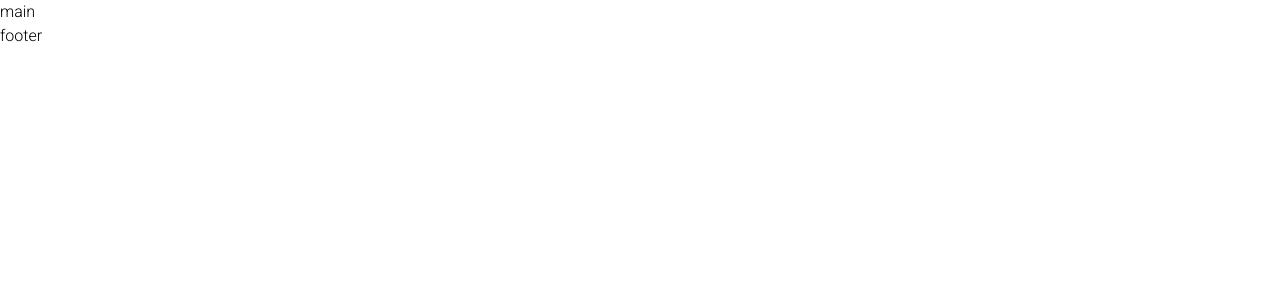
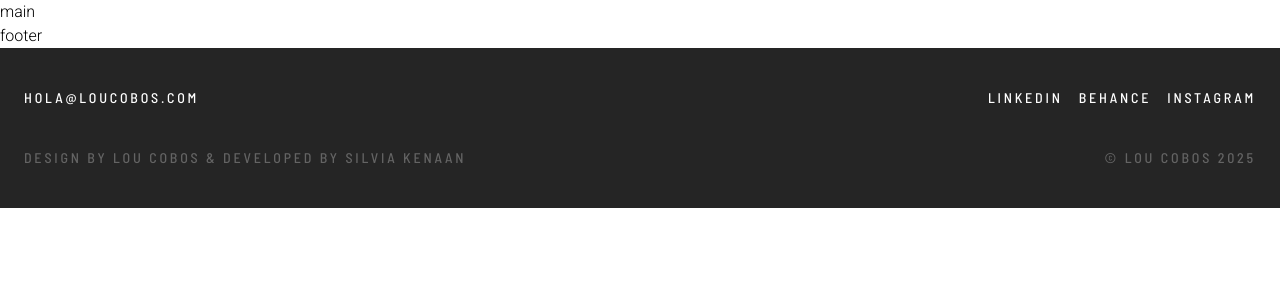
Before and after one commit to BigTogu/ecommerce, a Next.js app: page / in a window 1280 px wide. Shown: the top 300 px of the page. Built offline with nearby package versions, Linux system fonts and the light colour scheme.

Commit message:
Footer (#9)
* feat: add Footer

* feat: add framer motion

* feat: add constants for email and social media and add ui component for the underline animation

* fix: fix issues sonnar

* refactor: delete dribble

```diff
--- a/package.json
+++ b/package.json
@@ -24,6 +24,7 @@
     "*.json": "prettier --write"
   },
   "dependencies": {
+    "framer-motion": "^12.11.4",
     "next": "15.1.7",
     "react": "^19.0.0",
     "react-dom": "^19.0.0"
--- a/src/app/layout.tsx
+++ b/src/app/layout.tsx
@@ -1,5 +1,6 @@
 import { JSX, ReactNode } from "react";
 import { barlow, playfair, roboto } from "./fonts";
+import Footer from "@/components/Footer";
 import "./globals.css";
 
 export default function RootLayout({
@@ -9,7 +10,10 @@ export default function RootLayout({
 }>): JSX.Element {
   return (
     <html lang="es">
-      <body className={`${barlow.variable} ${roboto.variable} ${playfair.variable}`}>{children}</body>
+      <body className={`${barlow.variable} ${roboto.variable} ${playfair.variable}`}>
+        {children}
+        <Footer />
+      </body>
     </html>
   );
 }
--- a/src/app/page.tsx
+++ b/src/app/page.tsx
@@ -2,7 +2,7 @@ import { FC } from "react";
 
 const Home: FC = () => {
   return (
-    <div className="font-base">
+    <div>
       <main>
         <p>main</p>
       </main>
--- a/src/components/Footer/index.tsx
+++ b/src/components/Footer/index.tsx
@@ -1,26 +1,33 @@
 import { FC } from "react";
+import { AnimatedUnderlineLink } from "../UI/AnimatedUnderlineLink/AnimatedUnderlineLink";
+import { CONTACT_EMAIL, SOCIAL_LINKS } from "@/utils/constants";
 
 const Footer: FC = () => {
-    return (
-      <footer className="bg-[#1F1F1F] text-white py-8 px-6 flex flex-col md:flex-row justify-between items-center text-xs tracking-widest">
-        <div className="flex flex-col items-center md:items-start gap-2 mb-4 md:mb-0">
-          <a className="text-white hover:underline" href="mailto:hola@loucobos.com">
-            HOLA@LOUCOBOS.COM
-          </a>
-          <p className="text-gray-500">DESIGN BY LOU COBOS & DEVELOPED BY SILVIA KENAAN</p>
+  return (
+    <footer className="w-full bg-accent text-sm uppercase font-display tracking-[0.2em]">
+      <div className="container mx-auto px-6 py-10 flex justify-between">
+        <div className="flex flex-col gap-10">
+          <address className="not-italic">
+            <AnimatedUnderlineLink href={`mailto:${CONTACT_EMAIL}`} label={CONTACT_EMAIL.toUpperCase()} />
+          </address>
+          <p className="text-textTertiary">Design by Lou Cobos & Developed by Silvia Kenaan</p>
         </div>
 
-        <div className="flex flex-col items-center gap-2">
-          <div className="flex gap-6">
-            <a className="hover:underline" href="#">LINKEDIN</a>
-            <a className="hover:underline" href="#">BEHANCE</a>
-            <a className="hover:underline" href="#">INSTAGRAM</a>
-          </div>
-          <p className="text-gray-500">@LOU COBOS 2025</p>
+        <div className="flex flex-col gap-10 text-end">
+          <nav
+            aria-label="Social Media"
+            className="flex flex-wrap gap-4 text-textSecondary justify-end"
+            role="navigation"
+          >
+            {SOCIAL_LINKS.map(({ label, href }) => (
+              <AnimatedUnderlineLink ariaLabel={`Visit Lou Cobos on ${label}`} href={href} key={label} label={label} />
+            ))}
+          </nav>
+          <p className="text-textTertiary">&copy; Lou Cobos 2025</p>
         </div>
-      </footer>
-    );
-  }
-
+      </div>
+    </footer>
+  );
+};
 
 export default Footer;
--- /dev/null
+++ b/src/components/UI/AnimatedUnderlineLink/AnimatedUnderlineLink.tsx
@@ -0,0 +1,34 @@
+"use client";
+
+import { motion } from "framer-motion";
+import Link from "next/link";
+import { JSX, useState } from "react";
+
+interface Props {
+  href: string;
+  label: string;
+  ariaLabel?: string;
+}
+
+export const AnimatedUnderlineLink = ({ href, label, ariaLabel }: Props): JSX.Element => {
+  const [isHovered, setIsHovered] = useState(false);
+
+  return (
+    <Link
+      aria-label={ariaLabel ?? label}
+      className="relative w-fit block text-textSecondary focus:outline-none focus-visible:outline-hover focus-visible:rounded-sm"
+      href={href}
+      onMouseEnter={() => setIsHovered(true)}
+      onMouseLeave={() => setIsHovered(false)}
+    >
+      {label}
+      <motion.span
+        animate={{ scaleX: isHovered ? 1 : 0 }}
+        className="absolute bottom-0 left-0 h-[2px] bg-hover origin-left"
+        initial={{ scaleX: 0 }}
+        style={{ width: "50%" }}
+        transition={{ duration: 0.3 }}
+      />
+    </Link>
+  );
+};
--- /dev/null
+++ b/src/utils/constants.tsx
@@ -0,0 +1,7 @@
+export const CONTACT_EMAIL = "hola@loucobos.com";
+
+export const SOCIAL_LINKS = [
+  { label: "LINKEDIN", href: "https://www.linkedin.com/in/loucobos/" },
+  { label: "BEHANCE", href: "https://www.behance.net/loucobos" },
+  { label: "INSTAGRAM", href: "https://www.instagram.com/loucobos/" },
+];
```
Also changed, not shown: 1 other file (tests, documents, lock files or other folders).
